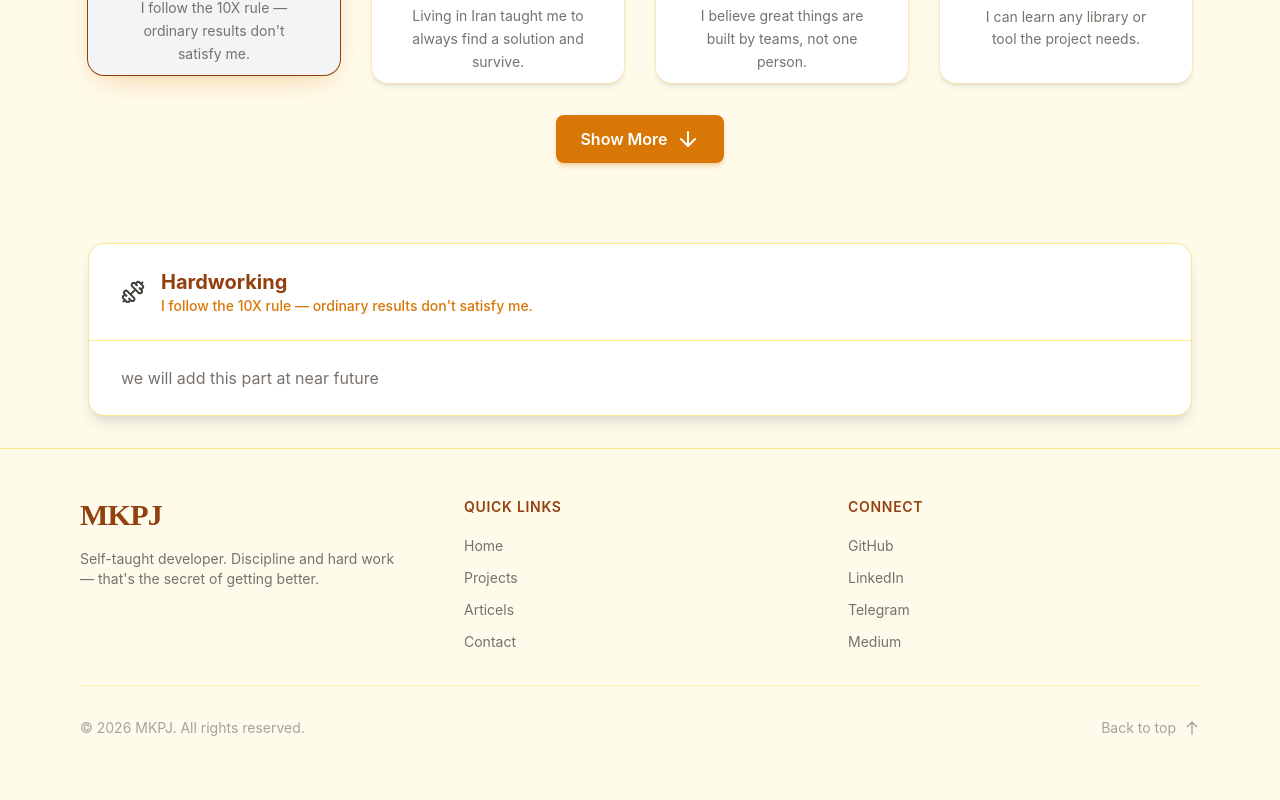
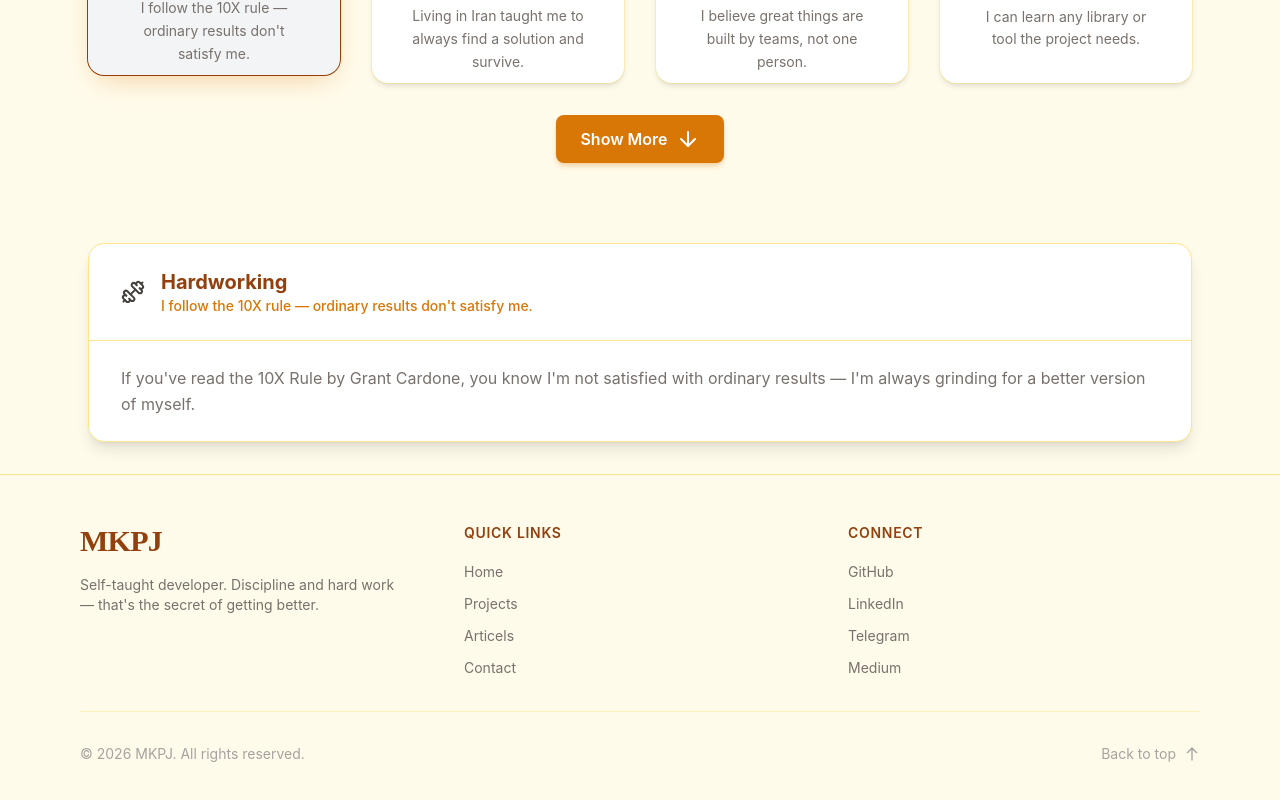
Before and after one commit to MKPJ5/AboutMe, a React (Vite) app: page / in a window 1280 px wide. Shown: the part 1939-2739 px from the top of the page. Built offline with nearby package versions, Linux system fonts and the light colour scheme; a web font is replaced by a local one.

Commit message:
feat : change value of selectedCard

```diff
--- a/src/pages/Home.tsx
+++ b/src/pages/Home.tsx
@@ -6,7 +6,6 @@ import CardsInfo from "@/data/CodingSkillInfo";
 import SkillsSection from "@/components/ui/SkillSection/SkillSection";
 import SkillDetailWindow from "@/components/ui/SkillDetailWindow/SkillDetailWindow";
 import { useState } from "react";
-import { Dumbbell } from "lucide-react";
 import Ornament from "@/components/ui/Ornament/Ornament";
 import { SoftSkillType } from "@/types/softSkill.types";
 
@@ -16,13 +15,7 @@ const fadeInUp: Variants = {
 };
 
 const Home = () => {
-  const [selectedCard, setSelectedCard] = useState<SoftSkillType>({
-    icon: Dumbbell,
-    title: "Hardworking",
-    description: "I follow the 10X rule — ordinary results don't satisfy me.",
-    delay: 0.1,
-    moreDetails: "we will add this part at near future",
-  });
+  const [selectedCard, setSelectedCard] = useState<SoftSkillType>(SoftSkillsInfo[0]);
   const [isFocused, setIsFocused] = useState<number>(0.1);
 
   function handleCardSelect(card: SoftSkillType) {
```
